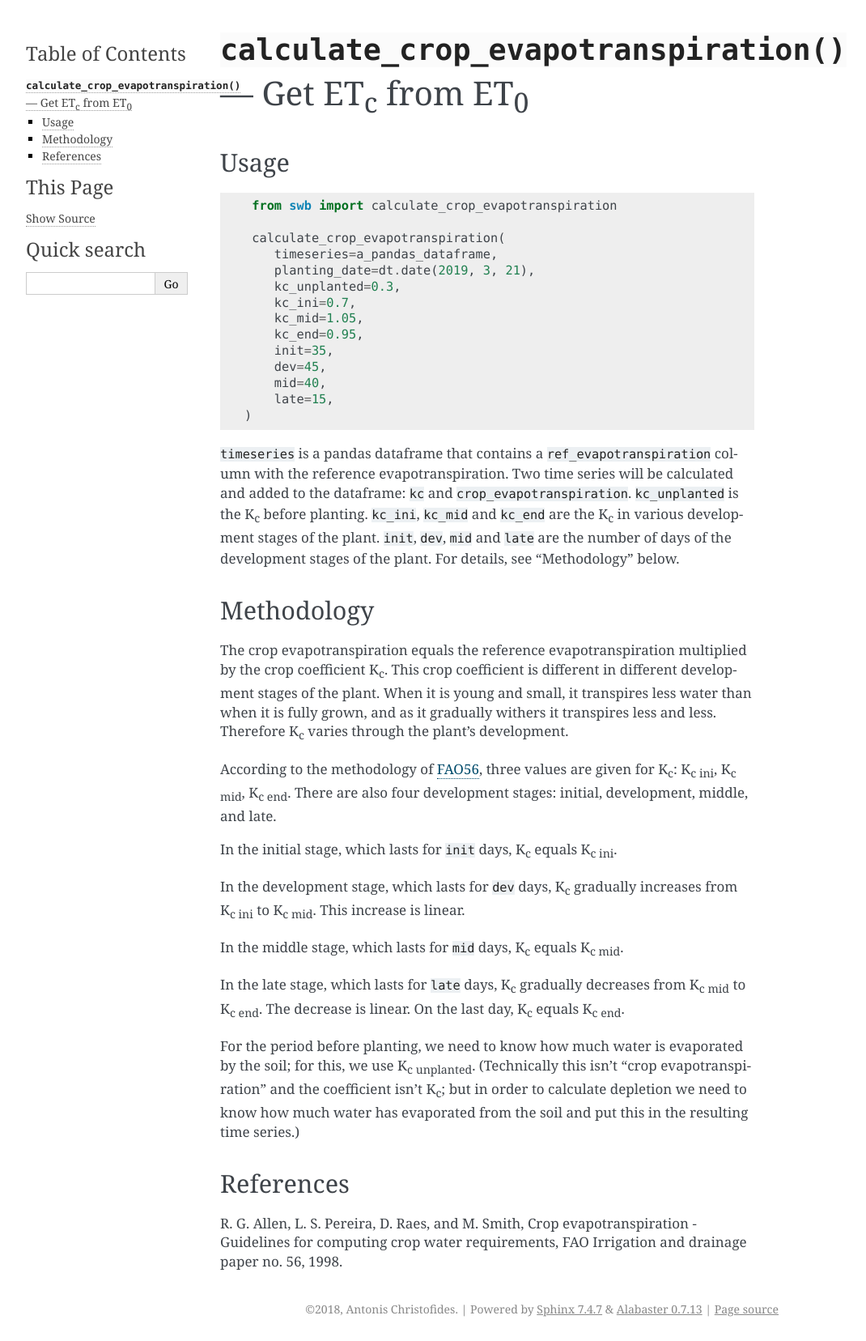
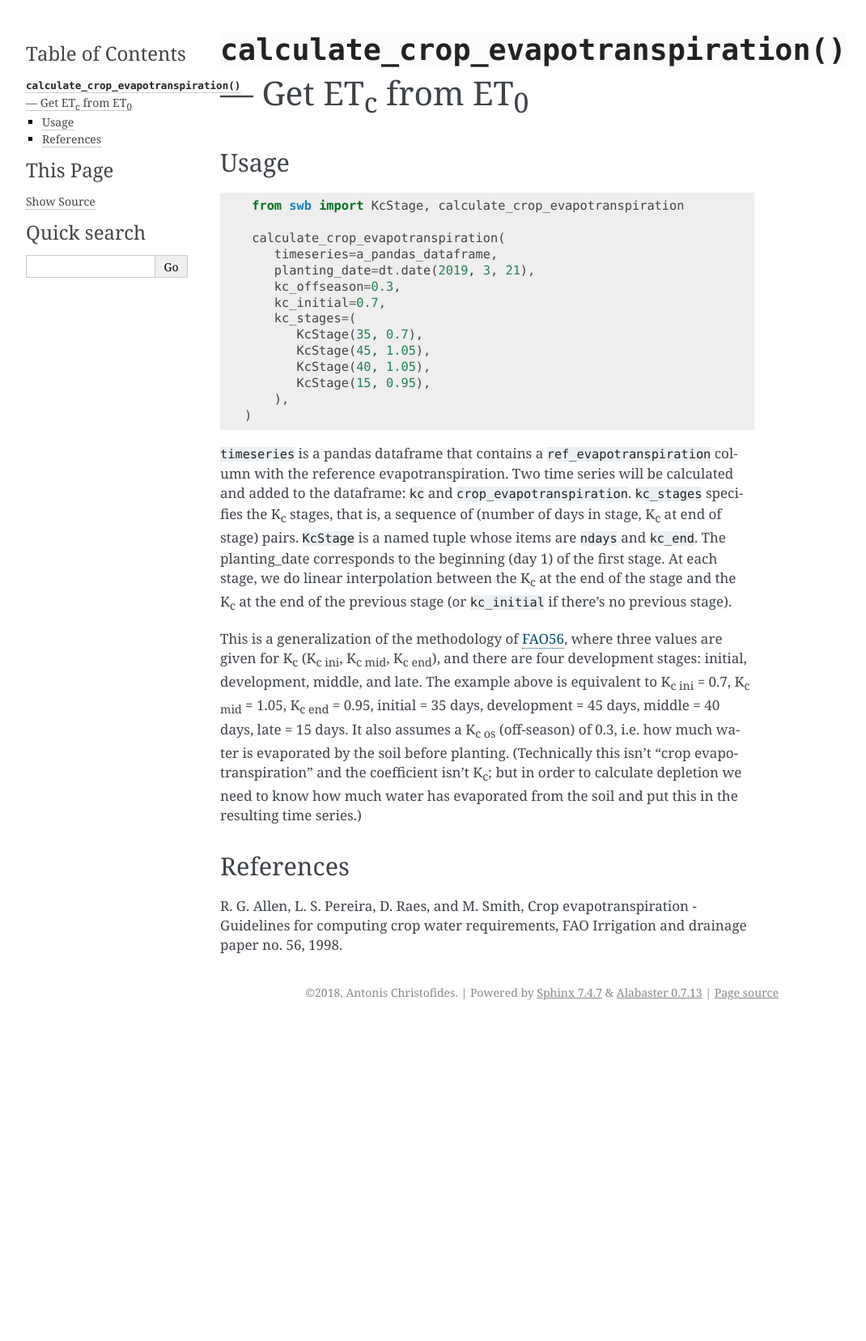
Before and after one commit to openmeteo/swb, a Sphinx documentation site: the page built from docs/crop_evapotranspiration.rst, in a window 1280 px wide. Shown: the whole page at 81% size, without its empty margins (148-1218 px from the left). Built offline with Sphinx 7.4.7, drawn with Linux system fonts in a browser that asks for light colours; after the commit the page ends 1265 px from its top, so only the background shows below that.

Commit message:
Specify Kc as an indeterminate number of stages (fixes #28)

```diff
--- a/docs/crop_evapotranspiration.rst
+++ b/docs/crop_evapotranspiration.rst
@@ -8,7 +8,7 @@
 .. |K_c_ini| replace:: K\ :sub:`c ini`
 .. |K_c_mid| replace:: K\ :sub:`c mid`
 .. |K_c_end| replace:: K\ :sub:`c end`
-.. |K_c_unplanted| replace:: K\ :sub:`c unplanted`
+.. |K_c_offseason| replace:: K\ :sub:`c os`
 
 
 Usage
@@ -16,62 +16,43 @@ Usage
 
 ::
 
-    from swb import calculate_crop_evapotranspiration
+    from swb import KcStage, calculate_crop_evapotranspiration
 
     calculate_crop_evapotranspiration(
        timeseries=a_pandas_dataframe,
        planting_date=dt.date(2019, 3, 21),
-       kc_unplanted=0.3,
-       kc_ini=0.7,
-       kc_mid=1.05,
-       kc_end=0.95,
-       init=35,
-       dev=45,
-       mid=40,
-       late=15,
+       kc_offseason=0.3,
+       kc_initial=0.7,
+       kc_stages=(
+          KcStage(35, 0.7),
+          KcStage(45, 1.05),
+          KcStage(40, 1.05),
+          KcStage(15, 0.95),
+       ),
    )
 
 ``timeseries`` is a pandas dataframe that contains a
 ``ref_evapotranspiration`` column with the reference evapotranspiration.
 Two time series will be calculated and added to the dataframe: ``kc``
-and ``crop_evapotranspiration``.  ``kc_unplanted`` is the |K_c| before
-planting. ``kc_ini``, ``kc_mid`` and ``kc_end`` are the |K_c| in various
-development stages of the plant.  ``init``, ``dev``, ``mid`` and
-``late`` are the number of days of the development stages of the plant.
-For details, see "Methodology" below.
+and ``crop_evapotranspiration``.  ``kc_stages`` specifies the |K_c|
+stages, that is, a sequence of (number of days in stage, |K_c| at end of
+stage) pairs. ``KcStage`` is a named tuple whose items are ``ndays`` and
+``kc_end``. The planting_date corresponds to the beginning (day 1) of
+the first stage. At each stage, we do linear interpolation between the
+|K_c| at the end of the stage and the |K_c| at the end of the previous
+stage (or ``kc_initial`` if there's no previous stage).
 
-Methodology
-===========
-
-The crop evapotranspiration equals the reference evapotranspiration
-multiplied by the crop coefficient |K_c|. This crop coefficient is
-different in different development stages of the plant. When it is young
-and small, it transpires less water than when it is fully grown, and
-as it gradually withers it transpires less and less. Therefore |K_c|
-varies through the plant's development.
-
-According to the methodology of :ref:`FAO56 <fao56>`, three values are
-given for |K_c|: |K_c_ini|, |K_c_mid|, |K_c_end|. There are also four
-development stages: initial, development, middle, and late.
-
-In the initial stage, which lasts for ``init`` days, |K_c| equals
-|K_c_ini|.
-
-In the development stage, which lasts for ``dev`` days, |K_c| gradually
-increases from |K_c_ini| to |K_c_mid|. This increase is linear.
-
-In the middle stage, which lasts for ``mid`` days, |K_c| equals
-|K_c_mid|.
-
-In the late stage, which lasts for ``late`` days, |K_c| gradually
-decreases from |K_c_mid| to |K_c_end|. The decrease is linear. On the
-last day, |K_c| equals |K_c_end|.
-
-For the period before planting, we need to know how much water is
-evaporated by the soil; for this, we use |K_c_unplanted|. (Technically
-this isn't "crop evapotranspiration" and the coefficient isn't |K_c|;
-but in order to calculate depletion we need to know how much water has
-evaporated from the soil and put this in the resulting time series.)
+This is a generalization of the methodology of :ref:`FAO56 <fao56>`,
+where three values are given for |K_c| (|K_c_ini|, |K_c_mid|,
+|K_c_end|), and there are four development stages: initial, development,
+middle, and late. The example above is equivalent to |K_c_ini| = 0.7,
+|K_c_mid| = 1.05, |K_c_end| = 0.95, initial = 35 days,  development = 45
+days, middle = 40 days, late = 15 days. It also assumes a
+|K_c_offseason| (off-season) of 0.3, i.e. how much water is evaporated by the
+soil before planting. (Technically this isn't "crop evapotranspiration" and
+the coefficient isn't |K_c|; but in order to calculate depletion we need
+to know how much water has evaporated from the soil and put this in the
+resulting time series.)
 
 
 References
```
Also changed, not shown: HISTORY.rst (+8 -0 lines), 2 other files.
